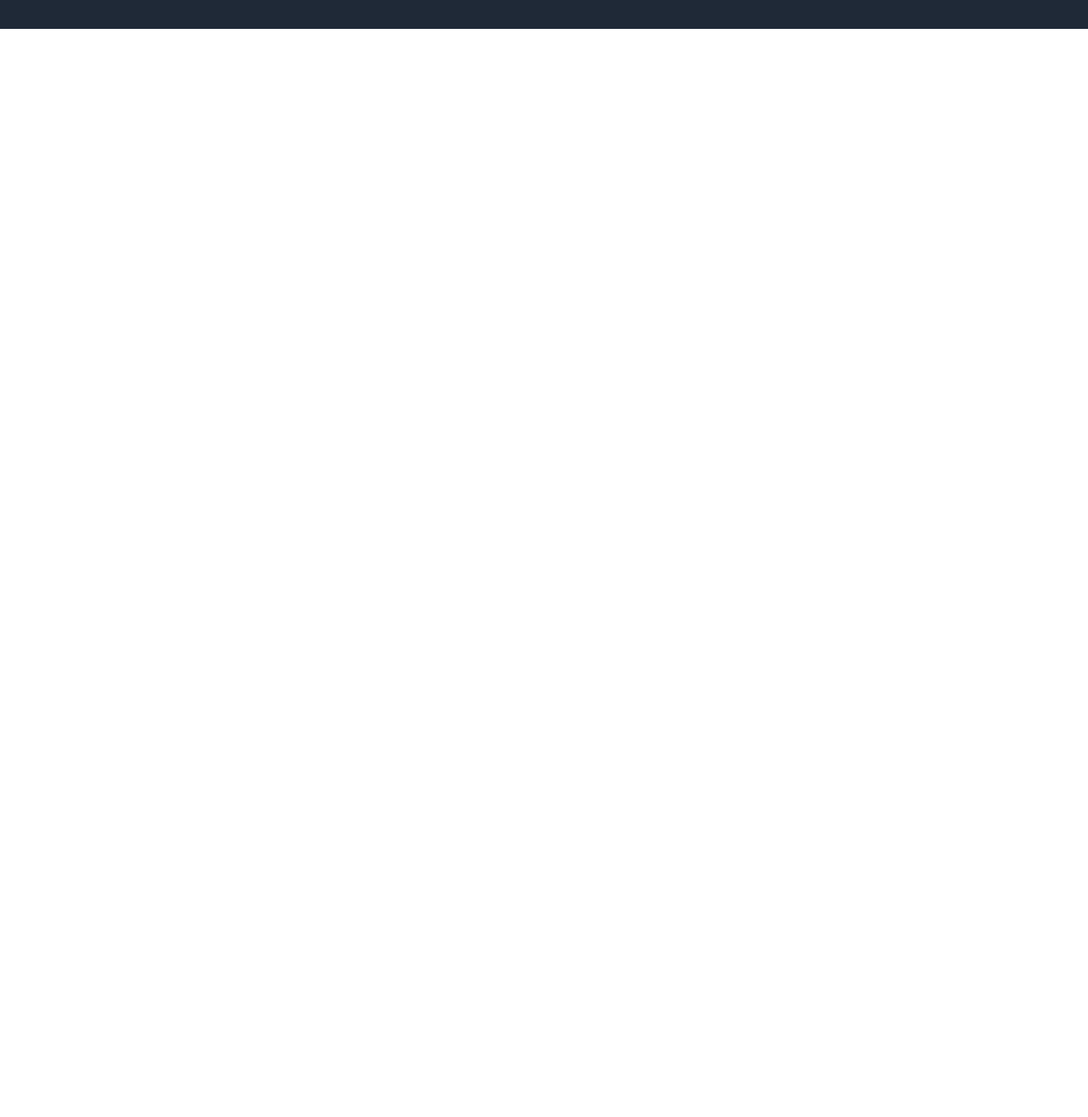
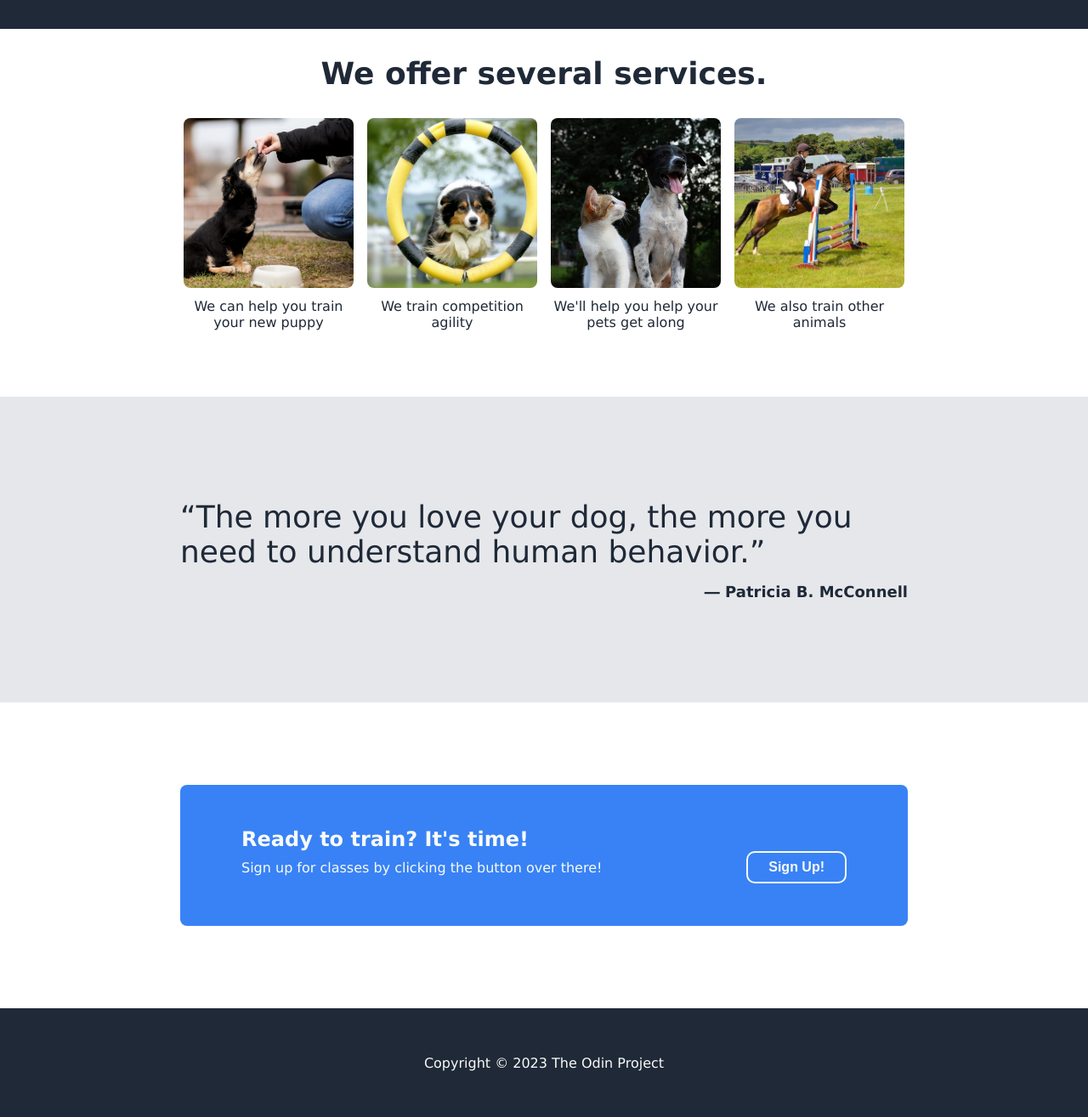
Before and after one commit to Rubiks14/landing-page, a plain HTML site: page index.html in a window 1280 px wide. Shown: the part 466-1781 px from the top of the page at 85% size. Before the commit the page ends 800 px from the top, so only its background shows below. Drawn offline with Linux system fonts and the light colour scheme.

Commit message:
Finish project
I know there is a lot of stuff that needs to be redone. I will
come back and work on this.

```diff
--- a/index.html
+++ b/index.html
@@ -18,7 +18,7 @@
         </ul>
     </div>
     <div class="hero">
-        <div class="info">
+        <div class="hero-info">
             <div class="hero-main">We Train Pets</div>
             <div class="hero-secondary">
                 Whether it's for home manners or competition work, we at Seemo Waggins are here for you
@@ -28,6 +28,49 @@
         </div>
         <img class="hero-image" src="./images/dog-training.jpg" alt="Dog Training Photo by Zen Chung" />
     </div>
+    <div class="content">
+        <div class="info-header">We offer several services.</div>
+        <div class="info-images">
+            <div class="info-card">
+                <img src="./images/puppy-training.jpg" alt="Puppy sitting for a treat" />
+                <p>We can help you train your new puppy</p>
+            </div>
+            <div class="info-card">
+                <img src="./images/agility-training.jpg" alt="Dog doing agility training" />
+                <p>We train competition agility</p>
+            </div>
+            <div class="info-card">
+                <img src="./images/pets-getting-along.jpg" alt="Cat and dog hanging out" />
+                <p>We'll help you help your pets get along</p>
+            </div>
+            <div class="info-card">
+                <img src="./images/horse-training.jpg" alt="horse jumping over fence" />
+                <p>We also train other animals</p>
+            </div>
+        </div>
+    </div>
+    <div class="quote-container">
+        <div class="block-quote">
+            <div class="quote">
+                “The more you love your dog, the more you need to understand human behavior.”
+            </div>
+            <div class="author">
+                ― Patricia B. McConnell
+            </div>
+        </div>
+    </div>
+    <div class="action-container">
+        <div class="call-to-action">
+            <div class="action-main">Ready to train? It's time!</div>
+            <div class="action-secondary">
+                <div>Sign up for classes by clicking the button over there!</div>
+                <button class="action-button">Sign Up!</button>
+            </div>
+        </div>
+    </div>
+    <div class="footer">
+        <div class="footer-text">Copyright &copy; 2023 The Odin Project</div>
+    </div>
 </body>
 
 </html>
--- a/style.css
+++ b/style.css
@@ -20,7 +20,7 @@ a {
 button {
     background-color: #3882F6;
     border: none;
-    padding: 12px 36px;
+    padding: 8px 24px;
     color: #f9faf8;
     font-size: 16px;
     font-weight: 700;
@@ -71,11 +71,122 @@ ul.links a,
     margin-bottom: 16px;
 }
 
-.info,
+.hero-info,
 .hero-image {
     height: 300px;
 }
 
-.info {
+.hero-info {
     flex-basis: 500px;
 }
+
+.content {
+    padding-top: 32px;
+    padding-bottom: 128px;
+    display: flex;
+    flex-direction: column;
+    text-align: center;
+    color: #1f2937;
+}
+
+.info-header {
+    font-size: 36px;
+    font-weight: 900;
+    margin-bottom: 32px;
+}
+
+.info-images {
+    display: flex;
+    justify-content: center;
+    gap: 16px;
+}
+
+.info-card {
+    width: 200px;
+    height: 200px;
+    font: 18px;
+}
+
+.info-card img {
+    flex: initial;
+    height: 200px;
+    width: 200px;
+    object-fit: cover;
+    border-radius: .5em;
+    margin-bottom: 8px;
+}
+
+.info-card p {
+    padding: 0;
+    margin: 0;
+}
+
+.quote-container {
+    height: 360px;
+    background-color: #e5e7eb;
+    display: flex;
+    justify-content: center;
+    align-items: center;
+    padding: 0 212px;
+}
+
+.block-quote {
+    display: flex;
+    flex-direction: column;
+    gap: 16px;
+}
+
+.quote {
+    font-size: 36px;
+    font-weight: lighter;
+    color: #1f2937;
+}
+
+.author {
+    font-size: 18px;
+    font-weight: bold;
+    color: #1f2937;
+    align-self: flex-end;
+}
+
+.action-container {
+    height: 360px;
+    display: flex;
+    justify-content: center;
+    align-items: center;
+    padding: 0 212px;
+}
+
+.call-to-action {
+    background-color: #3882F6;
+    border-radius: 0.5em;
+    width: 848px;
+    height: 150px;
+    padding: 8px 72px;
+    display: flex;
+    flex-direction: column;
+    justify-content: center;
+}
+
+.action-main {
+    font-size: 24px;
+    font-weight: bold;
+}
+
+.action-secondary {
+    display: flex;
+    justify-content: space-between;
+    align-items: center;
+}
+
+.action-button {
+    border: 2px solid #f9faf8;
+}
+
+.footer {
+    height: 128px;
+    background-color: #1f2937;
+    display: flex;
+    align-items: center;
+    justify-content: center;
+}
```
Also changed, not shown: images/agility-training.jpg (added), images/horse-training.jpg (added), images/pets-getting-along.jpg (added), images/puppy-training.jpg (added), 1 other file.
